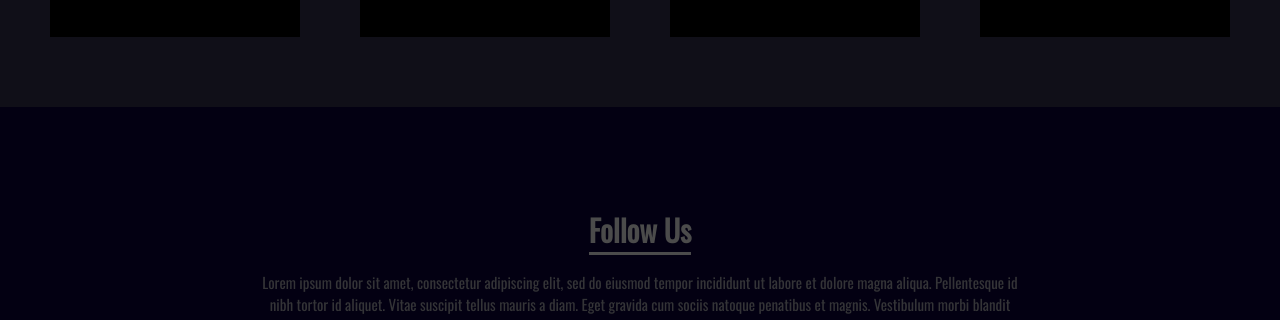
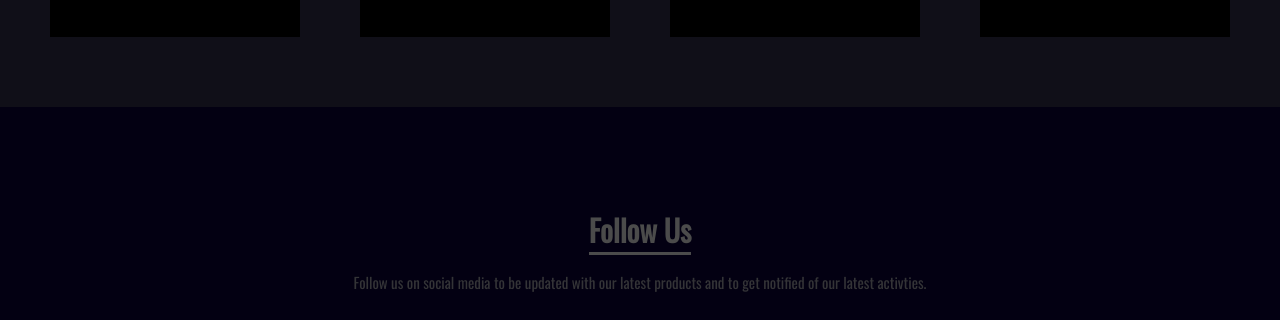
Before and after one commit to igndlk/igndlk.github.io, a plain HTML site: page about.html in a window 1280 px wide. Shown: the part 626-946 px from the top of the page. Drawn offline with nearby package versions, Linux system fonts and the light colour scheme.

Commit message:
Update about.html

```diff
--- a/about.html
+++ b/about.html
@@ -96,7 +96,7 @@
                 <p>Follow Us</p>
             </div>
             <div class="desc">
-                <p>Lorem ipsum dolor sit amet, consectetur adipiscing elit, sed do eiusmod tempor incididunt ut labore et dolore magna aliqua. Pellentesque id nibh tortor id aliquet. Vitae suscipit tellus mauris a diam. Eget gravida cum sociis natoque penatibus et magnis. Vestibulum morbi blandit cursus risus at ultrices.</p>
+                <p>Follow us on social media to be updated with our latest products and to get notified of our latest activties.</p>
             </div>
             <div class="socials">
                 <a href="https://www.instagram.com/accessory.addictz/"><ion-icon name="logo-instagram"></ion-icon></a>
```
